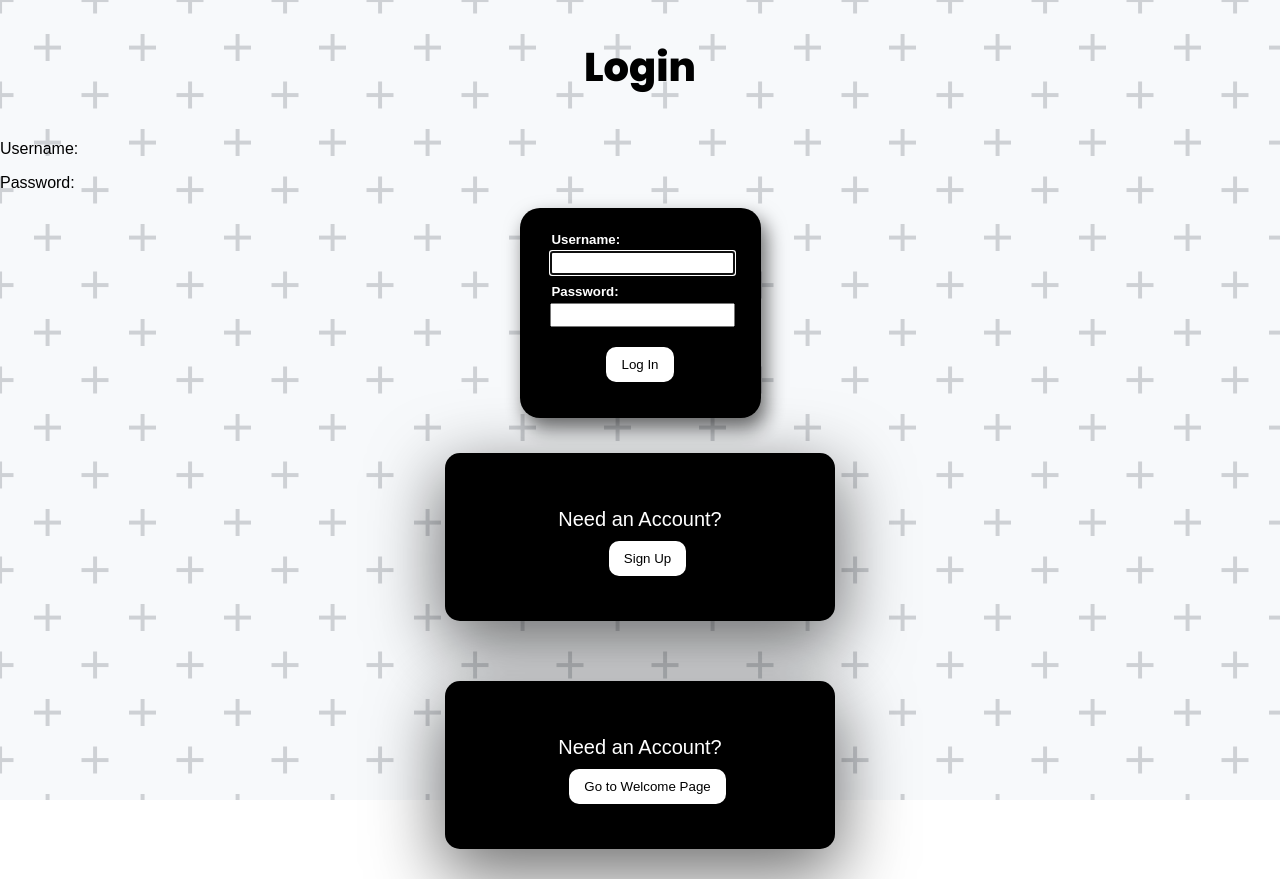
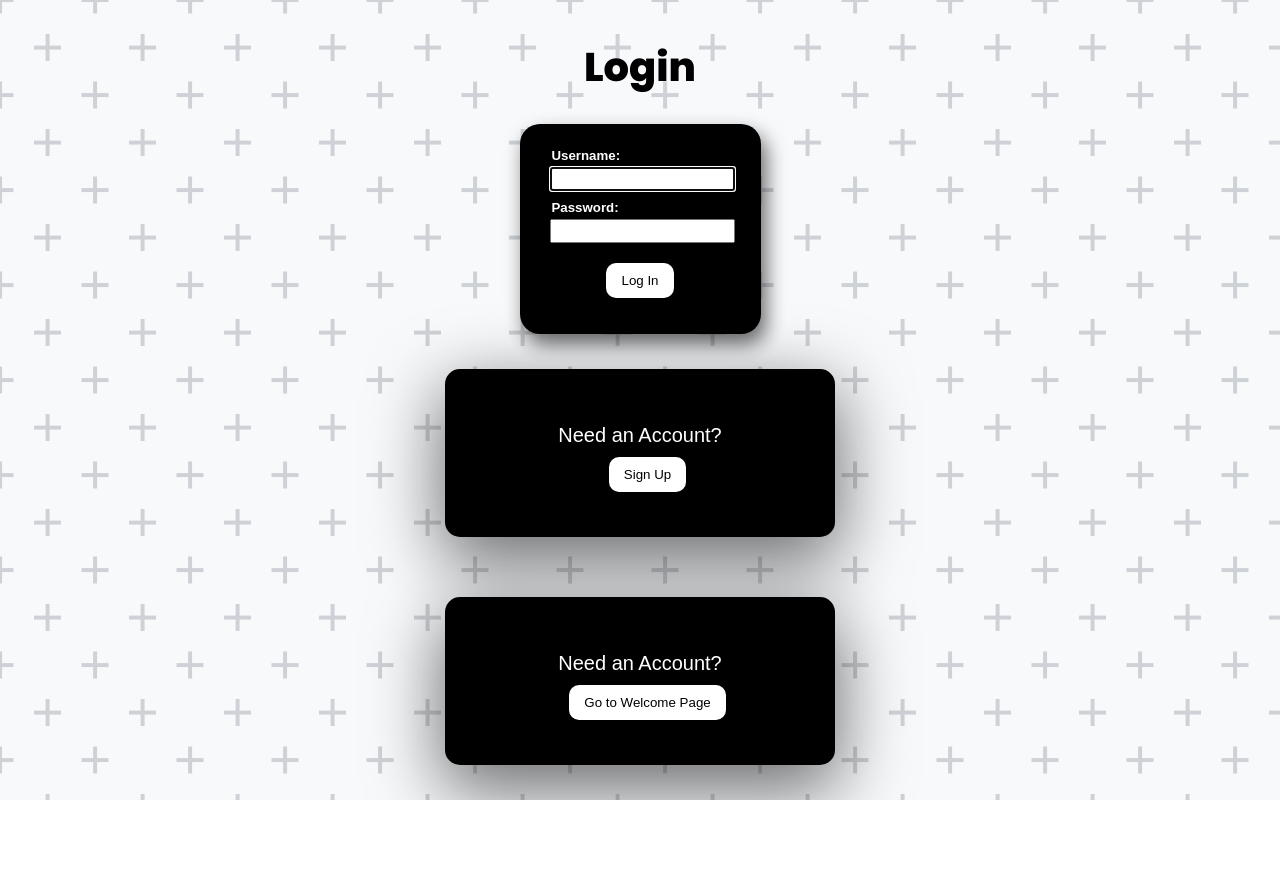
Before and after one commit to nicknitride/CSCI-42_Group_Repo, a React (Vite) app in the folder intellifit/: page /login in a window 1280 px wide. After the commit the page ends 800 px from the top, so only its background shows below. Built offline with nearby package versions, Linux system fonts and the light colour scheme.

Commit message:
Commented out testing block

```diff
--- a/intellifit/src/component-pages/auth-pages/Login.tsx
+++ b/intellifit/src/component-pages/auth-pages/Login.tsx
@@ -71,10 +71,10 @@ function Login() {
             <h1>Login</h1>
           </div>
 
-          <div className="testing-block">
+          {/* <div className="testing-block">
             <p>Username: {username}</p>
             <p>Password: {password}</p>
-          </div>
+          </div> */}
 
           <div className="sign-up-container">
             <div className="vertical-flex sign-up">
```
